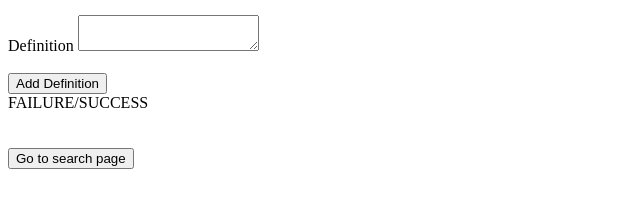
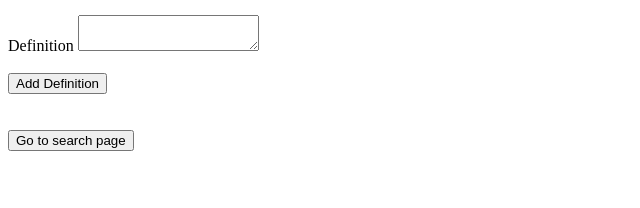
Before and after one commit to krispyrendang/COMP4537_Labs, a website: page COMP4537/labs/4/store.html in a window 1280 px wide. Shown: the part 104-312 px from the top of the page, without its empty margins (0-640 px from the left). Drawn offline with Linux system fonts and the light colour scheme.

Commit message:
removed success/failure text on html

```diff
--- a/COMP4537/labs/4/store.html
+++ b/COMP4537/labs/4/store.html
@@ -15,7 +15,7 @@
         <textarea id="definition"></textarea> <br><br>
         <button type="submit" onclick="addDefinition()">Add Definition</button>
     </div>
-    <div id="addResult">FAILURE/SUCCESS</div>
+    <div id="addResult"></div>
     <br><br>
     <a href="search.html"><button type="button">Go to search page</button></a>
 
```
